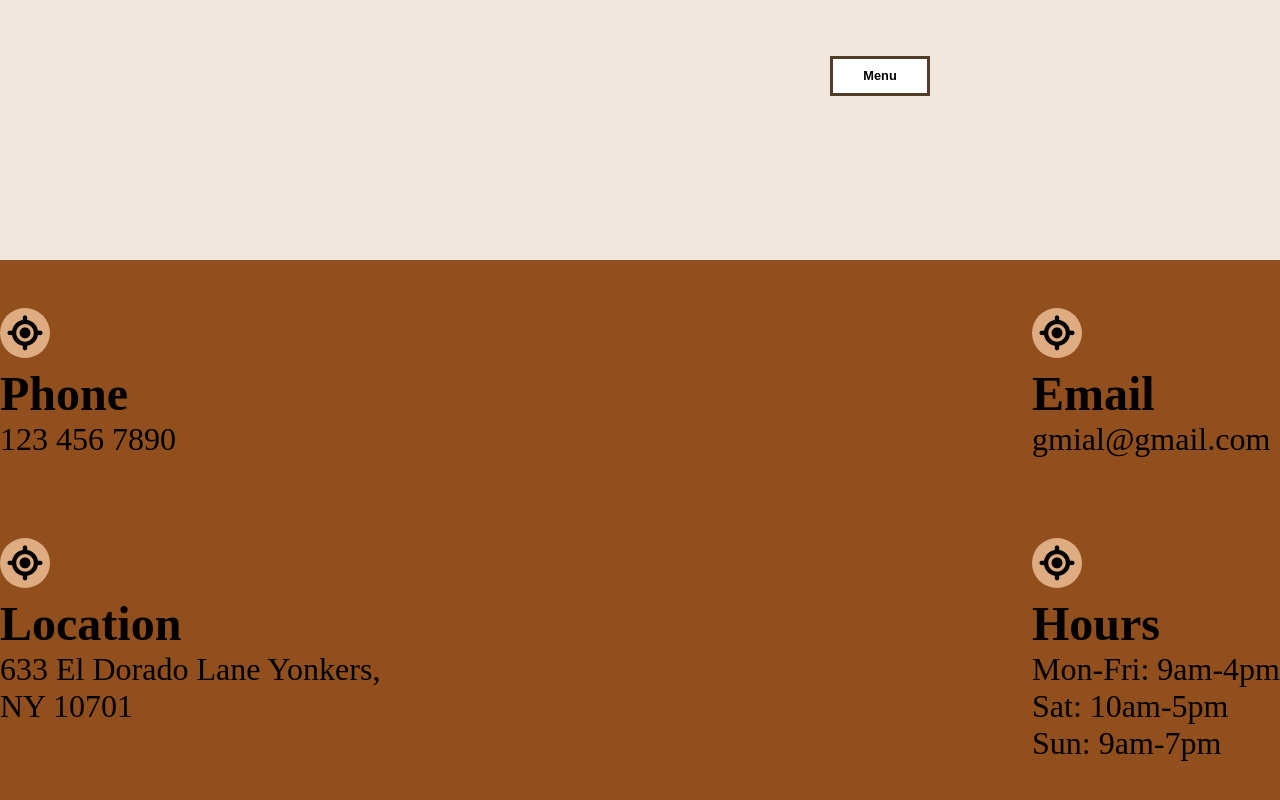
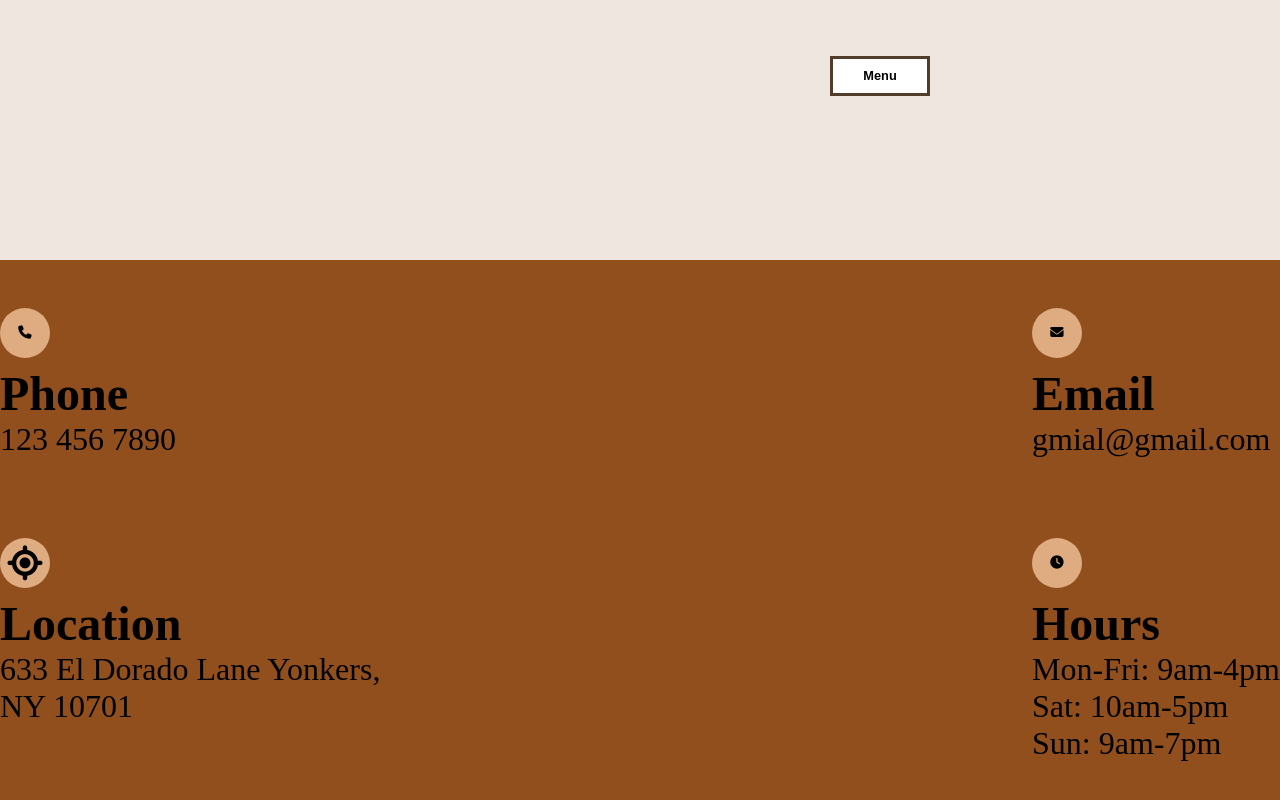
Before and after one commit to Snorwax/CoffeeShop, a website built with Vite: page index.html in a window 1280 px wide. Shown: the part 2224-3024 px from the top of the page. Built offline with nearby package versions, Linux system fonts and the light colour scheme; files whose address does not match are found by name; a web font is replaced by a local one.

Commit message:
Update index.html

```diff
--- a/index.html
+++ b/index.html
@@ -255,7 +255,7 @@
         <div class="Item box">
           <div class="icon-contact">
             <button class="icon-btn">
-              <i class="iconn fa-solid fa-location-crosshairs"></i>
+              <i class="fa-solid fa-phone"></i>
             </button>
           </div>
           <div class="Contact-descrim">
@@ -266,7 +266,7 @@
         <div class="Item2 box">
           <div class="icon-contact">
             <button class="icon-btn">
-              <i class="iconn fa-solid fa-location-crosshairs"></i>
+              <i class="fa-solid fa-envelope"></i>
             </button>
           </div>
           <div class="Contact-descrim">
@@ -288,7 +288,7 @@
         <div class="Item4 box">
           <div class="icon-contact">
             <button class="icon-btn">
-              <i class="iconn fa-solid fa-location-crosshairs"></i>
+              <i class="fa-solid fa-clock"></i>
             </button>
           </div>
           <div class="Contact-descrim">
```
